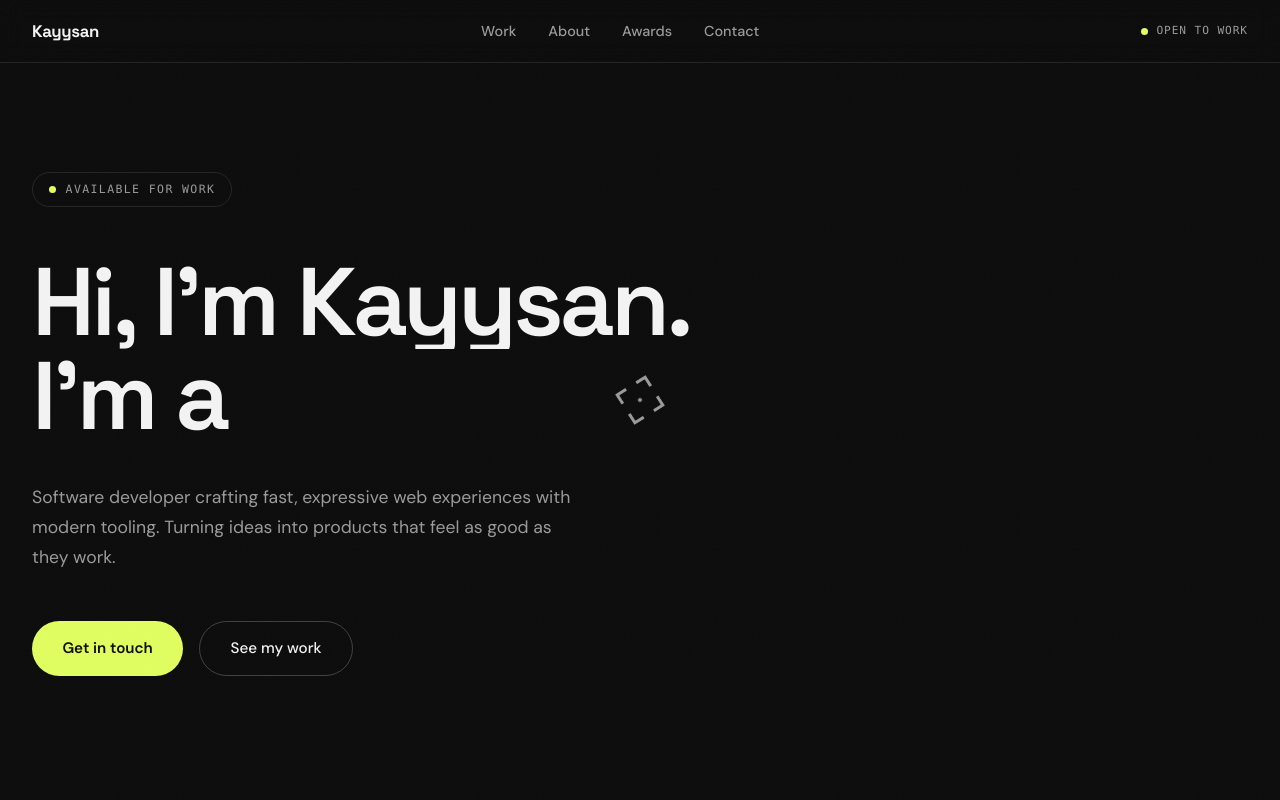
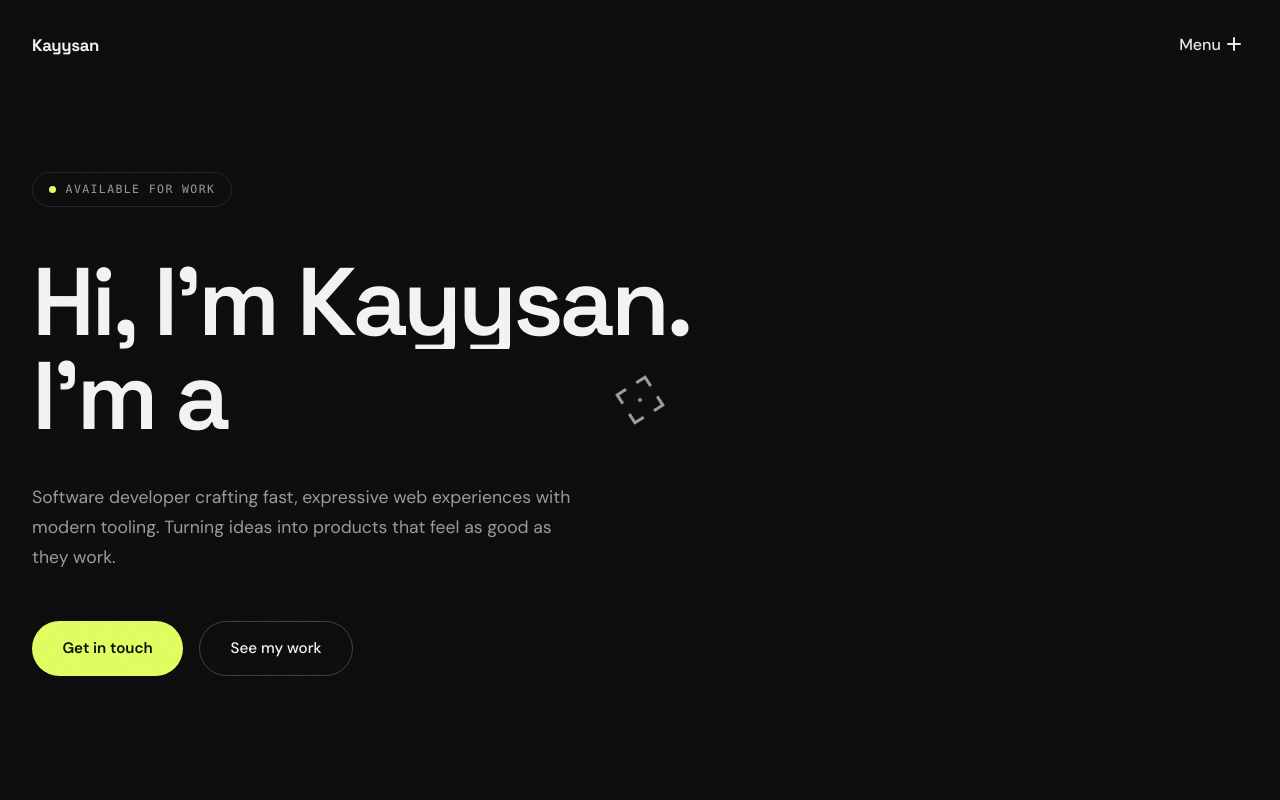
Before and after one commit to kayy-eci/PersonalPortofolio, a React (Vite) app: page / in a window 1280 px wide. Shown: the top 800 px of the page. Built offline with nearby package versions, Linux system fonts and the light colour scheme.

Commit message:
feature/replace navbar with staggered menu

```diff
--- a/src/App.css
+++ b/src/App.css
@@ -466,7 +466,7 @@
   min-height: 0;
   object-fit: cover;
   display: block;
-  filter: invert(1);
+  filter: invert(1) hue-rotate(180deg);
 }
 .cert-ring-caption {
   flex-shrink: 0;
--- a/src/components/Navbar.tsx
+++ b/src/components/Navbar.tsx
@@ -1,79 +1,38 @@
-import StaggeredMenu from './StaggeredMenu';
-import { Link, NavLink } from "react-router-dom";
-
-const links = [
-  { label: "Work", to: "/#work" },
-  { label: "About", to: "/about" },
-  { label: "Awards", to: "/achievements" },
-  { label: "Contact", to: "/contact" },
-];
-
+import StaggeredMenu from "./StaggeredMenu";
 
 const menuItems = [
-  { label: 'Home', ariaLabel: 'Go to home page', link: '/' },
-  { label: 'About', ariaLabel: 'Learn about us', link: '/about' },
-  { label: 'Services', ariaLabel: 'View our services', link: '/services' },
-  { label: 'Contact', ariaLabel: 'Get in touch', link: '/contact' }
+  { label: "Home", ariaLabel: "Go to home page", link: "/" },
+  { label: "Work", ariaLabel: "See selected work", link: "/#work" },
+  { label: "About", ariaLabel: "Learn about me", link: "/about" },
+  {
+    label: "Awards",
+    ariaLabel: "View certificates and awards",
+    link: "/achievements",
+  },
+  { label: "Contact", ariaLabel: "Get in touch", link: "/contact" },
 ];
 
 const socialItems = [
-  { label: 'Twitter', link: 'https://twitter.com' },
-  { label: 'GitHub', link: 'https://github.com' },
-  { label: 'LinkedIn', link: 'https://linkedin.com' }
+  { label: "GitHub", link: "https://github.com/kayy-eci" },
+  { label: "LinkedIn", link: "https://www.linkedin.com/in/abdurahman-kayysan/" },
+  { label: "Instagram", link: "https://www.instagram.com/kaii.dev/" },
 ];
 
-<div style={{ height: '100vh', background: '#1a1a1a' }}>
+const Navbar = () => (
   <StaggeredMenu
+    isFixed
     position="right"
     items={menuItems}
     socialItems={socialItems}
     displaySocials
-    displayItemNumbering={true}
-    menuButtonColor="#94a3b8"
-    openMenuButtonColor="#fff"
-    changeMenuColorOnOpen={true}
-    colors={['#B497CF', '#5227FF']}
-    logoUrl="/path-to-your-logo.svg"
-    accentColor="#84CC16"
-    onMenuOpen={() => console.log('Menu opened')}
-    onMenuClose={() => console.log('Menu closed')}
+    displayItemNumbering
+    logoText="Kayysan"
+    menuButtonColor="#e9e9ef"
+    openMenuButtonColor="#e1ff5f"
+    changeMenuColorOnOpen
+    colors={["#1c1c1c", "#e1ff5f"]}
+    accentColor="#e1ff5f"
   />
-</div>
-
-
-const Navbar = () => {
-  return (
-    <header className="nav">
-      <div className="nav-inner">
-        <Link to="/" className="nav-logo">
-          Kayysan
-        </Link>
-        <nav className="nav-links" aria-label="Main navigation">
-          {links.map((link) =>
-            link.to.startsWith("/#") ? (
-              <Link key={link.label} to={link.to} className="nav-link">
-                {link.label}
-              </Link>
-            ) : (
-              <NavLink
-                key={link.label}
-                to={link.to}
-                className={({ isActive }) =>
-                  `nav-link${isActive ? " active" : ""}`
-                }
-              >
-                {link.label}
-              </NavLink>
-            ),
-          )}
-        </nav>
-        <div className="nav-status">
-          <span className="dot" />
-          <span>Open to work</span>
-        </div>
-      </div>
-    </header>
-  );
-};
+);
 
 export default Navbar;
--- a/src/components/StaggeredMenu.tsx
+++ b/src/components/StaggeredMenu.tsx
@@ -1,17 +1,23 @@
 'use client';
 
 import React, { useCallback, useLayoutEffect, useRef, useState } from 'react';
+import { Link } from 'react-router-dom';
 import { gsap } from 'gsap';
 
 export interface StaggeredMenuItem {
   label: string;
   ariaLabel: string;
   link: string;
+  onClick?: () => void;
 }
 export interface StaggeredMenuSocialItem {
   label: string;
   link: string;
 }
+
+// CSS custom properties tidak dikenali TS di TweenVars — cast aman tanpa `any`
+const numVars = (value: number) =>
+  ({ '--sm-num-opacity': value }) as unknown as gsap.TweenVars;
 export interface StaggeredMenuProps {
   position?: 'left' | 'right';
   colors?: string[];
@@ -20,7 +26,7 @@ export interface StaggeredMenuProps {
   displaySocials?: boolean;
   displayItemNumbering?: boolean;
   className?: string;
-  logoUrl?: string;
+  logoText?: string;
   menuButtonColor?: string;
   openMenuButtonColor?: string;
   accentColor?: string;
@@ -33,13 +39,13 @@ export interface StaggeredMenuProps {
 
 export const StaggeredMenu: React.FC<StaggeredMenuProps> = ({
   position = 'right',
-  colors = ['#B497CF', '#5227FF'],
+  colors = ['#1c1c1c', '#e1ff5f'],
   items = [],
   socialItems = [],
   displaySocials = true,
   displayItemNumbering = true,
   className,
-  logoUrl = '/src/assets/logos/reactbits-gh-white.svg',
+  logoText = 'Kayysan',
   menuButtonColor = '#fff',
   openMenuButtonColor = '#fff',
   changeMenuColorOnOpen = true,
@@ -134,7 +140,7 @@ export const StaggeredMenu: React.FC<StaggeredMenuProps> = ({
     const panelStart = offscreen;
 
     if (itemEls.length) gsap.set(itemEls, { yPercent: 140, rotate: 10 });
-    if (numberEls.length) gsap.set(numberEls, { ['--sm-num-opacity' as any]: 0 });
+    if (numberEls.length) gsap.set(numberEls, numVars(0));
     if (socialTitle) gsap.set(socialTitle, { opacity: 0 });
     if (socialLinks.length) gsap.set(socialLinks, { y: 25, opacity: 0 });
 
@@ -168,7 +174,7 @@ export const StaggeredMenu: React.FC<StaggeredMenuProps> = ({
       if (numberEls.length) {
         tl.to(
           numberEls,
-          { duration: 0.6, ease: 'power2.out', ['--sm-num-opacity' as any]: 1, stagger: { each: 0.08, from: 'start' } },
+          { duration: 0.6, ease: 'power2.out', stagger: { each: 0.08, from: 'start' }, ...numVars(1) },
           itemsStart + 0.1
         );
       }
@@ -240,7 +246,7 @@ export const StaggeredMenu: React.FC<StaggeredMenuProps> = ({
         const numberEls = Array.from(
           panel.querySelectorAll('.sm-panel-list[data-numbering] .sm-panel-item')
         ) as HTMLElement[];
-        if (numberEls.length) gsap.set(numberEls, { ['--sm-num-opacity' as any]: 0 });
+        if (numberEls.length) gsap.set(numberEls, numVars(0));
 
         const socialTitle = panel.querySelector('.sm-socials-title') as HTMLElement | null;
         const socialLinks = Array.from(panel.querySelectorAll('.sm-socials-link')) as HTMLElement[];
@@ -392,7 +398,7 @@ export const StaggeredMenu: React.FC<StaggeredMenuProps> = ({
         className={
           (className ? className + ' ' : '') + 'staggered-menu-wrapper pointer-events-none relative w-full h-full z-40'
         }
-        style={accentColor ? ({ ['--sm-accent' as any]: accentColor } as React.CSSProperties) : undefined}
+        style={accentColor ? ({ '--sm-accent': accentColor } as React.CSSProperties) : undefined}
         data-position={position}
         data-open={open || undefined}
       >
@@ -403,7 +409,7 @@ export const StaggeredMenu: React.FC<StaggeredMenuProps> = ({
         >
           {(() => {
             const raw = colors && colors.length ? colors.slice(0, 4) : ['#1e1e22', '#35353c'];
-            let arr = [...raw];
+            const arr = [...raw];
             if (arr.length >= 3) {
               const mid = Math.floor(arr.length / 2);
               arr.splice(mid, 1);
@@ -423,20 +429,13 @@ export const StaggeredMenu: React.FC<StaggeredMenuProps> = ({
           aria-label="Main navigation header"
         >
           <div className="sm-logo flex items-center select-none pointer-events-auto" aria-label="Logo">
-            <img
-              src={logoUrl || '/src/assets/logos/reactbits-gh-white.svg'}
-              alt="Logo"
-              className="sm-logo-img block h-8 w-auto object-contain"
-              draggable={false}
-              width={110}
-              height={24}
-            />
+            <span className="sm-logo-text">{logoText}</span>
           </div>
 
           <button
             ref={toggleBtnRef}
             className={`sm-toggle relative inline-flex items-center gap-[0.3rem] bg-transparent border-0 cursor-pointer font-medium leading-none overflow-visible pointer-events-auto ${
-              open ? 'text-black' : 'text-[#e9e9ef]'
+              open ? 'text-[#e1ff5f]' : 'text-[#e9e9ef]'
             }`}
             aria-label={open ? 'Close menu' : 'Open menu'}
             aria-expanded={open}
@@ -478,8 +477,8 @@ export const StaggeredMenu: React.FC<StaggeredMenuProps> = ({
         <aside
           id="staggered-menu-panel"
           ref={panelRef}
-          className="staggered-menu-panel absolute top-0 right-0 h-full bg-white flex flex-col p-[6em_2em_2em_2em] overflow-y-auto z-10 backdrop-blur-[12px] pointer-events-auto"
-          style={{ WebkitBackdropFilter: 'blur(12px)' }}
+          className="staggered-menu-panel absolute top-0 right-0 h-full flex flex-col p-[6em_2em_2em_2em] overflow-y-auto z-10 backdrop-blur-[12px] pointer-events-auto"
+          style={{ background: '#101010', borderLeft: '1px solid rgba(255,255,255,0.08)', WebkitBackdropFilter: 'blur(12px)' }}
           aria-hidden={!open}
         >
           <div className="sm-panel-inner flex-1 flex flex-col gap-5">
@@ -491,16 +490,20 @@ export const StaggeredMenu: React.FC<StaggeredMenuProps> = ({
               {items && items.length ? (
                 items.map((it, idx) => (
                   <li className="sm-panel-itemWrap relative overflow-hidden leading-none" key={it.label + idx}>
-                    <a
+                    <Link
                       className="sm-panel-item relative text-black font-semibold text-[4rem] cursor-pointer leading-none tracking-[-2px] uppercase transition-[background,color] duration-150 ease-linear inline-block no-underline pr-[1.4em]"
-                      href={it.link}
+                      to={it.link}
                       aria-label={it.ariaLabel}
                       data-index={idx + 1}
+                      onClick={() => {
+                        closeMenu();
+                        it.onClick?.();
+                      }}
                     >
                       <span className="sm-panel-itemLabel inline-block [transform-origin:50%_100%] will-change-transform">
                         {it.label}
                       </span>
-                    </a>
+                    </Link>
                   </li>
                 ))
               ) : (
@@ -545,7 +548,7 @@ export const StaggeredMenu: React.FC<StaggeredMenuProps> = ({
 .sm-scope .staggered-menu-header { position: absolute; top: 0; left: 0; width: 100%; display: flex; align-items: center; justify-content: space-between; padding: 2em; background: transparent; pointer-events: none; z-index: 20; }
 .sm-scope .staggered-menu-header > * { pointer-events: auto; }
 .sm-scope .sm-logo { display: flex; align-items: center; user-select: none; }
-.sm-scope .sm-logo-img { display: block; height: 32px; width: auto; object-fit: contain; }
+.sm-scope .sm-logo-text { font-family: var(--font-display, 'Space Grotesk', sans-serif); font-weight: 700; font-size: 1.05rem; letter-spacing: -0.02em; color: #f4f4f4; }
 .sm-scope .sm-toggle { position: relative; display: inline-flex; align-items: center; gap: 0.3rem; background: transparent; border: none; cursor: pointer; color: #e9e9ef; font-weight: 500; line-height: 1; overflow: visible; }
 .sm-scope .sm-toggle:focus-visible { outline: 2px solid #ffffffaa; outline-offset: 4px; border-radius: 4px; }
 .sm-scope .sm-line:last-of-type { margin-top: 6px; }
@@ -556,7 +559,7 @@ export const StaggeredMenu: React.FC<StaggeredMenuProps> = ({
 .sm-scope .sm-panel-itemWrap { position: relative; overflow: hidden; line-height: 1; }
 .sm-scope .sm-icon-line { position: absolute; left: 50%; top: 50%; width: 100%; height: 2px; background: currentColor; border-radius: 2px; transform: translate(-50%, -50%); will-change: transform; }
 .sm-scope .sm-line { display: none !important; }
-.sm-scope .staggered-menu-panel { position: absolute; top: 0; right: 0; width: clamp(260px, 38vw, 420px); height: 100%; background: white; backdrop-filter: blur(12px); -webkit-backdrop-filter: blur(12px); display: flex; flex-direction: column; padding: 6em 2em 2em 2em; overflow-y: auto; z-index: 10; }
+.sm-scope .staggered-menu-panel { position: absolute; top: 0; right: 0; width: clamp(260px, 38vw, 420px); height: 100%; background: #101010; border-left: 1px solid rgba(255,255,255,0.08); backdrop-filter: blur(12px); -webkit-backdrop-filter: blur(12px); display: flex; flex-direction: column; padding: 6em 2em 2em 2em; overflow-y: auto; z-index: 10; }
 .sm-scope [data-position='left'] .staggered-menu-panel { right: auto; left: 0; }
 .sm-scope .sm-prelayers { position: absolute; top: 0; right: 0; bottom: 0; width: clamp(260px, 38vw, 420px); pointer-events: none; z-index: 5; }
 .sm-scope [data-position='left'] .sm-prelayers { right: auto; left: 0; }
@@ -571,17 +574,19 @@ export const StaggeredMenu: React.FC<StaggeredMenuProps> = ({
 .sm-scope .sm-socials-list .sm-socials-link:hover,
 .sm-scope .sm-socials-list .sm-socials-link:focus-visible { opacity: 1; }
 .sm-scope .sm-socials-link:focus-visible { outline: 2px solid var(--sm-accent, #ff0000); outline-offset: 3px; }
-.sm-scope .sm-socials-link { font-size: 1.2rem; font-weight: 500; color: #111; text-decoration: none; position: relative; padding: 2px 0; display: inline-block; transition: color 0.3s ease, opacity 0.3s ease; }
+.sm-scope .sm-socials-link { font-size: 1.2rem; font-weight: 500; color: #e6e6e6; text-decoration: none; position: relative; padding: 2px 0; display: inline-block; transition: color 0.3s ease, opacity 0.3s ease; }
 .sm-scope .sm-socials-link:hover { color: var(--sm-accent, #ff0000); }
 .sm-scope .sm-panel-title { margin: 0; font-size: 1rem; font-weight: 600; color: #fff; text-transform: uppercase; }
 .sm-scope .sm-panel-list { list-style: none; margin: 0; padding: 0; display: flex; flex-direction: column; gap: 0.5rem; }
-.sm-scope .sm-panel-item { position: relative; color: #000; font-weight: 600; font-size: 4rem; cursor: pointer; line-height: 1; letter-spacing: -2px; text-transform: uppercase; transition: background 0.25s, color 0.25s; display: inline-block; text-decoration: none; padding-right: 1.4em; }
+.sm-scope .sm-panel-item { position: relative; color: #f4f4f4; font-weight: 600; font-size: 4rem; cursor: pointer; line-height: 1; letter-spacing: -2px; text-transform: uppercase; transition: background 0.25s, color 0.25s; display: inline-block; text-decoration: none; padding-right: 1.4em; }
 .sm-scope .sm-panel-itemLabel { display: inline-block; will-change: transform; transform-origin: 50% 100%; }
-.sm-scope .sm-panel-item:hover { color: var(--sm-accent, #ff0000); }
+.sm-scope .sm-panel-item:hover { color: var(--sm-accent, #e1ff5f); }
+.sm-scope .sm-panel-item::before { content: ''; position: absolute; left: 0; bottom: 0.08em; height: 2px; width: 0; background: var(--sm-accent, #e1ff5f); transition: width 0.35s cubic-bezier(0.16, 1, 0.3, 1); }
+.sm-scope .sm-panel-item:hover::before { width: 3rem; }
 .sm-scope .sm-panel-list[data-numbering] { counter-reset: smItem; }
 .sm-scope .sm-panel-list[data-numbering] .sm-panel-item::after { counter-increment: smItem; content: counter(smItem, decimal-leading-zero); position: absolute; top: 0.1em; right: 3.2em; font-size: 18px; font-weight: 400; color: var(--sm-accent, #ff0000); letter-spacing: 0; pointer-events: none; user-select: none; opacity: var(--sm-num-opacity, 0); }
-@media (max-width: 1024px) { .sm-scope .staggered-menu-panel { width: 100%; left: 0; right: 0; } .sm-scope .staggered-menu-wrapper[data-open] .sm-logo-img { filter: invert(100%); } }
-@media (max-width: 640px) { .sm-scope .staggered-menu-panel { width: 100%; left: 0; right: 0; } .sm-scope .staggered-menu-wrapper[data-open] .sm-logo-img { filter: invert(100%); } }
+@media (max-width: 1024px) { .sm-scope .staggered-menu-panel { width: 100%; left: 0; right: 0; } }
+@media (max-width: 640px) { .sm-scope .staggered-menu-panel { width: 100%; left: 0; right: 0; } }
       `}</style>
     </div>
   );
```
